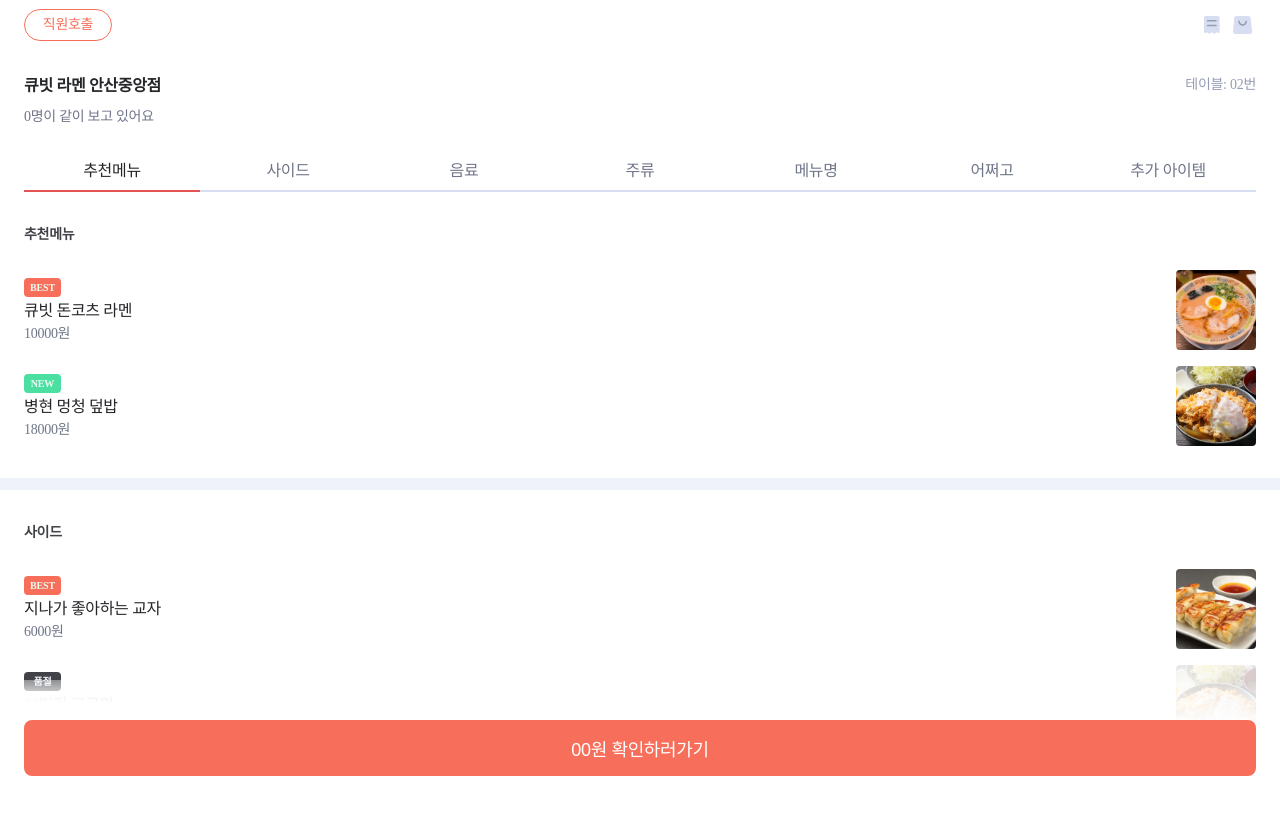
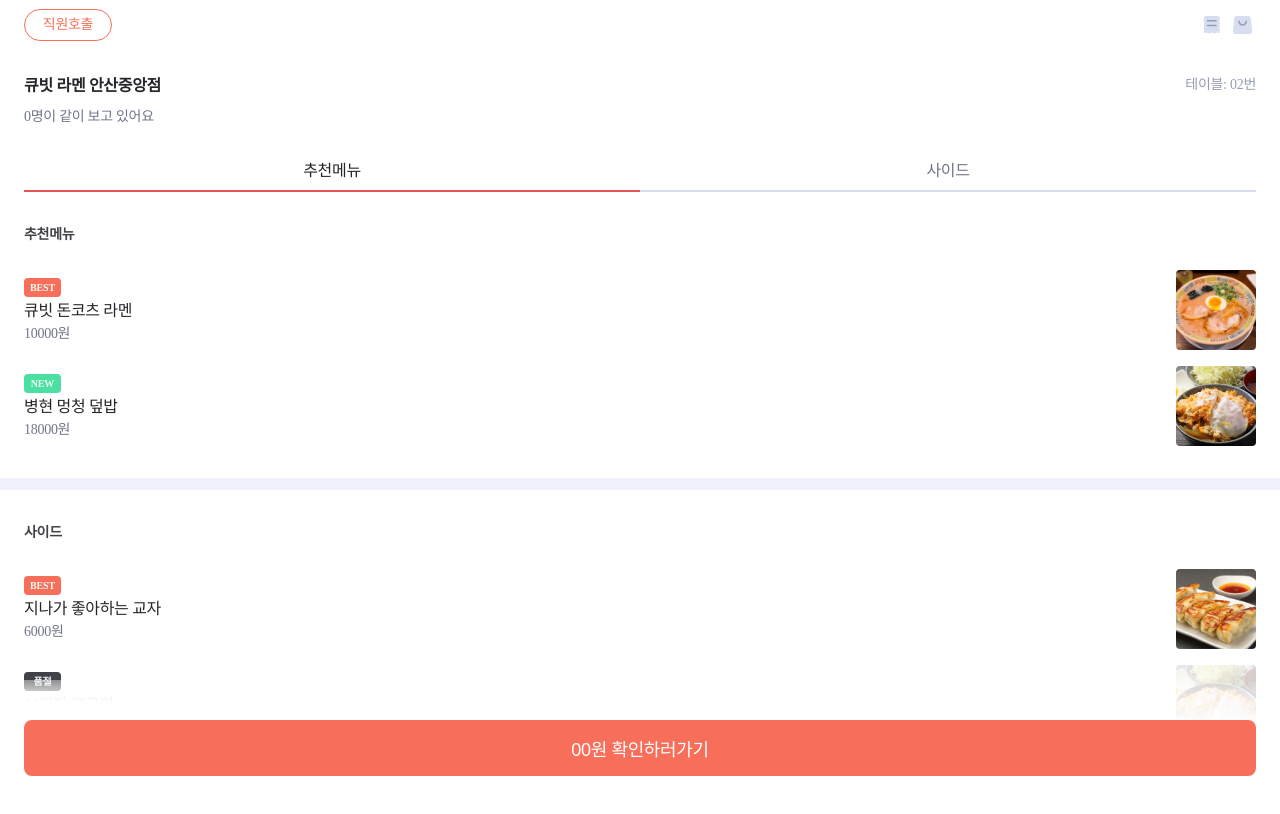
Before and after one commit to spearboy/project_qbit, a Next.js app: page /main in a window 1280 px wide. Shown: the top 814 px of the page. Built offline with nearby package versions, Linux system fonts and the light colour scheme; no server answers.

Commit message:
탭 종류 빼기
추천메뉴, 사이드 제외하고 탭 메뉴들 제거

```diff
--- a/src/constants/datas.js
+++ b/src/constants/datas.js
@@ -1,12 +1,4 @@
-export const tabs = [
-  "추천메뉴",
-  "사이드",
-  "음료",
-  "주류",
-  "메뉴명",
-  "어쩌고",
-  "추가 아이템",
-];
+export const tabs = ["추천메뉴", "사이드"];
 
 export const menuItems = [
   {
```
Also changed, not shown: 1 other file (tests, documents, lock files or other folders).
